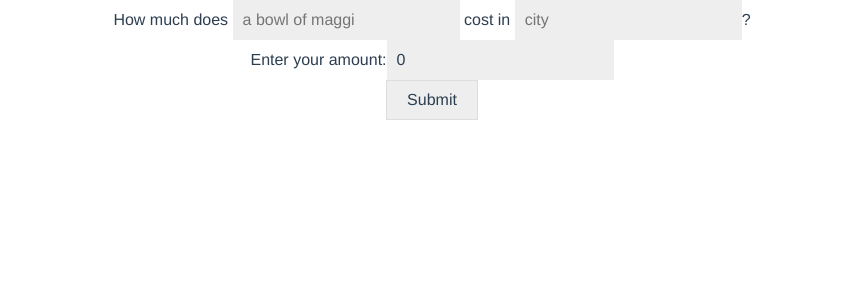
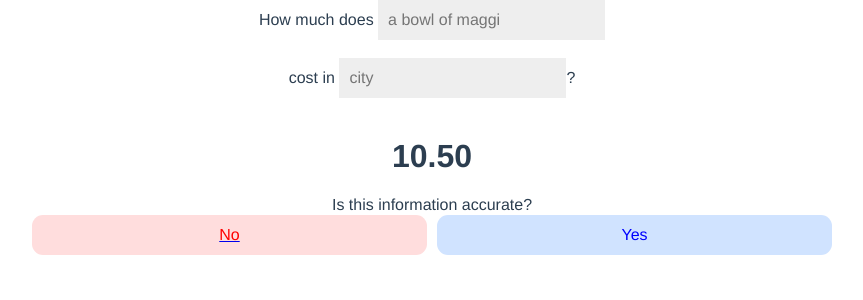
Before and after one commit to alextanhongpin/vue-how-much, a Vue app: page / in a window 1280 px wide. Shown: the top 300 px of the page, without its empty margins (208-1071 px from the left). Built offline with nearby package versions, Linux system fonts and the light colour scheme; no server answers.

Commit message:
chore: update routes

```diff
--- a/src/models/cities.ts
+++ b/src/models/cities.ts
@@ -1,5 +1,8 @@
 import cities from 'cities.json'
+import City from '@/types/city'
 import Position from '@/types/position'
+
+export const getCities = () => cities.map((city: City) => city.name)
 
 const distance = (a: Position, b: Position) => {
   return Math.sqrt(
@@ -10,14 +13,14 @@
   )
 }
 
-export const getClosestCity = ({ latitude, longitude }) => {
+export const getClosestCity = ({ latitude, longitude }: Position) => {
   return cities.reduce(
-    (prev, next) => {
+    (prev: Position, next: City) => {
       const prevDistance = distance({ latitude, longitude }, prev)
       const nextPoint = {
         ...next,
-        latitude: parseFloat(next.lat, 10),
-        longitude: parseFloat(next.lng, 10)
+        latitude: next.lat,
+        longitude: next.lng
       }
       const nextDistance = distance({ latitude, longitude }, nextPoint)
       if (prevDistance < nextDistance) {
@@ -29,7 +32,7 @@
   )
 }
 
-export const searchCities = keyword => {
+export const searchCities = (keyword: string) => {
   const keywordLower = keyword.toLowerCase()
   const result = []
   for (let { name } of cities) {
--- /dev/null
+++ b/src/types/city.ts
@@ -0,0 +1,8 @@
+export default interface City {
+  country: string
+  lat: number
+  lng: number
+  latitude: number
+  longitude: number
+  name: string
+}
--- a/src/views/Home.vue
+++ b/src/views/Home.vue
@@ -1,7 +1,13 @@
 <template>
   <div class="home">
     <div>
-      How much does <input type="text" placeholder="a bowl of maggi" /> cost in
+      <div>
+        How much does <input type="text" placeholder="a bowl of maggi" />
+      </div>
+      <br />
+
+      <div>
+        cost in
         <input
           type="search"
           placeholder="city"
@@ -9,30 +15,22 @@
           name="city"
           @input="updateInput"
         />?
+      </div>
+      <br />
+
       <div v-if="searchResults.length">
         {{ searchResults }}
       </div>
     </div>
-    <div>
-      <label>Enter your amount:</label>
-      <input
-        class="amount-input"
-        type="number"
-        placeholder="Enter your amount"
-        :value="amount"
-        name="amount"
-        @input="updateInput"
-        @change="parseInputNumber"
-      />
-    </div>
-    <button @click="submitForm" class="button">
-      Submit
-    </button>
+
+    <router-view></router-view>
+
   </div>
 </template>
 
 <script lang="ts">
 import Vue from 'vue'
+import Position from '@/types/position'
 import { getClosestCity, searchCities } from '@/models/cities'
 
 export default Vue.extend({
@@ -40,8 +38,7 @@
   data () {
     return {
       position: {} as Position,
-      city: '' as String,
-      amount: 0.0
+      city: '' as string
     }
   },
   mounted () {
@@ -52,8 +49,10 @@
       if ('geolocation' in navigator) {
         navigator.geolocation.getCurrentPosition(({ coords }) => {
           const { latitude, longitude } = coords
-          this.position.latitude = latitude
-          this.position.longitude = longitude
+          this.position = {
+            latitude,
+            longitude
+          }
           const city = getClosestCity(this.position)
           if (city && city.name) {
             this.city = city.name
@@ -63,22 +62,12 @@
       }
     },
 
-    updateInput (evt) {
-      const name = evt.currentTarget.name
-      this[name] = evt.currentTarget.value
+    updateInput (evt: KeyboardEvent) {
+      const target = evt.currentTarget as HTMLInputElement
+      this.city = target.value
+    }
   },
 
-    parseInputNumber (evt) {
-      const name = evt.currentTarget.name
-      this[name] = parseFloat(evt.currentTarget.value, 10)
-    },
-
-    submitForm () {
-      const city = this.city
-      const amount = parseFloat(this.amount, 10)
-      console.log({ city, amount })
-    }
-  },
   computed: {
     searchResults (): String[] {
       if (this.city.length < 3) {
--- /dev/null
+++ b/src/views/Home/Suggest.vue
@@ -0,0 +1,51 @@
+<template>
+  <div>
+    <router-link to="/">Back</router-link>
+
+    <div>
+      <label>Enter your amount:</label>
+      <input
+        class="amount-input"
+        type="number"
+        placeholder="Enter your amount"
+        :value="amount"
+        name="amount"
+        @input="updateInput"
+        @change="parseInputNumber"
+      />
+    </div>
+
+    <button @click="submitForm" class="button">
+      <router-link to="/thank-you">
+        Submit
+      </router-link>
+    </button>
+  </div>
+</template>
+<script lang="ts">
+import Vue from 'vue'
+export default Vue.extend({
+  data () {
+    return {
+      amount: ''
+    }
+  },
+
+  methods: {
+    updateInput (evt: KeyboardEvent) {
+      const target = evt.currentTarget as HTMLInputElement
+      this.amount = target.value
+    },
+
+    parseInputNumber (evt: KeyboardEvent) {
+      const target = evt.currentTarget as HTMLInputElement
+      this.amount = target.value
+    },
+
+    submitForm () {
+      const amount = parseFloat(this.amount)
+      console.log(amount)
+    }
+  }
+})
+</script>
--- /dev/null
+++ b/src/views/Home/ThankYou.vue
@@ -0,0 +1,6 @@
+<template>
+  <div>
+    Thanks you for submitting.
+    <router-link to="/">Go back</router-link>
+  </div>
+</template>
--- /dev/null
+++ b/src/views/Home/View.vue
@@ -0,0 +1,41 @@
+<template>
+  <div>
+    <div>
+      <h1>10.50</h1>
+    </div>
+
+    Is this information accurate?
+    <div class="button-container">
+      <router-link to="/suggest">
+        <div class="button-no">No</div>
+      </router-link>
+      <div class="button-yes">Yes</div>
+    </div>
+  </div>
+</template>
+
+<style lang="scss" scoped>
+%button {
+  height: 40px;
+  line-height: 40px;
+  border-radius: 11px;
+}
+
+.button-yes {
+  @extend %button;
+  color: blue;
+  background: #d0e3ff;
+}
+
+.button-no {
+  @extend %button;
+  color: red;
+  background: #ffdddd;
+}
+
+.button-container {
+  display: grid;
+  grid-template-columns: repeat(2, 1fr);
+  grid-column-gap: 10px;
+}
+</style>
```
Also changed, not shown: src/router.ts (+17 -2 lines). Lines whose indentation alone changed are shown as unchanged.
